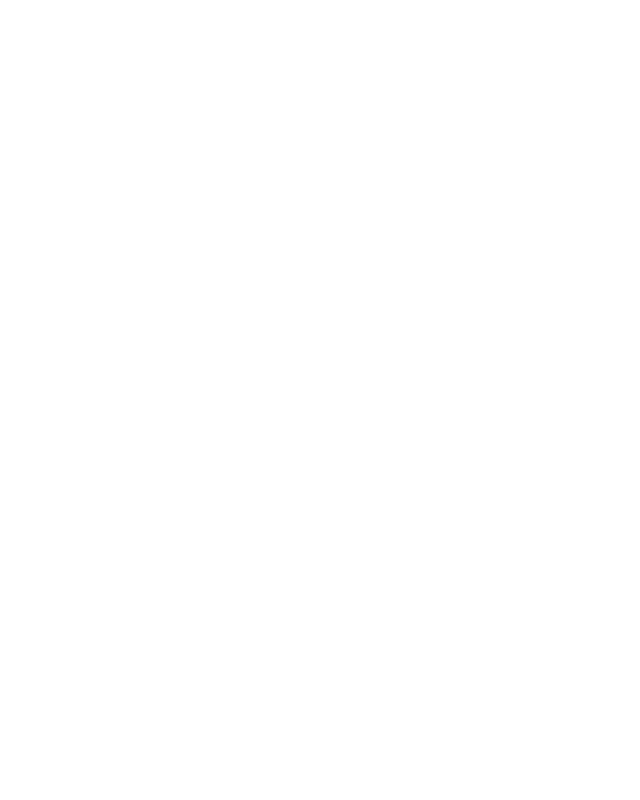
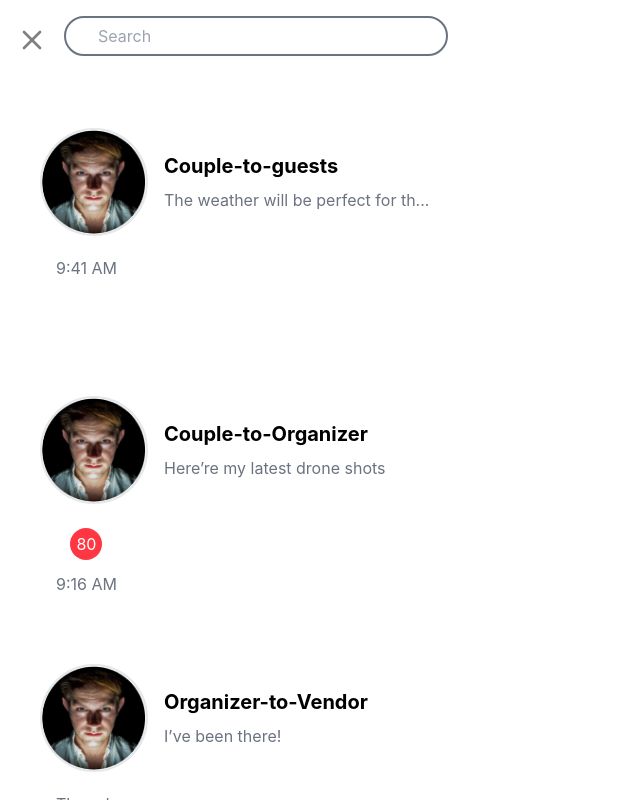
Before and after one commit to Omeshcoding/moodboard, a React (Vite) app in the folder moodboard/: page /chat in a window 1280 px wide. Before the commit this address had no page. Shown: the whole page, without its empty margins (0-640 px from the left). Built offline with nearby package versions, Linux system fonts and the light colour scheme; a web font is replaced by a local one.

Commit message:
Completed the Sidebar UI of the chat page, added some design changes to the dashboard

```diff
--- a/moodboard/pages/DashBoard.jsx
+++ b/moodboard/pages/DashBoard.jsx
@@ -18,7 +18,7 @@
     <SquareUserRound size={32} />,
   ];
   return (
-    <section className="bg-zinc-900 h-[100%]">
+    <section className="bg-gradient-to-tr  to-red-800 from-[#DC897C] self-stretch  h-[100%]">
       <Navbar navlinks={navlinks} />
       <Overview />
       <ChannelCard />
--- a/moodboard/src/App.jsx
+++ b/moodboard/src/App.jsx
@@ -7,6 +7,7 @@
 import OnBoarding from '../pages/OnBoarding';
 import CreateProfile from '../pages/CreateProfile';
 import DashBoard from '../pages/DashBoard';
+import Chat from './components/Chat/Chat';
 
 function App() {
   return (
@@ -20,6 +21,7 @@
           <Route path="/onboarding" element={<OnBoarding />}></Route>
           <Route path="/createprofile" element={<CreateProfile />}></Route>
           <Route path="/dashboard" element={<DashBoard />}></Route>
+          <Route path="/chat" element={<Chat />}></Route>
           <Route path="/login" element={<Login />}></Route>
         </Routes>
       </BrowserRouter>
--- /dev/null
+++ b/moodboard/src/components/Chat/Chat.jsx
@@ -0,0 +1,61 @@
+import { X } from 'lucide-react';
+import SingleMessage from './SingleMessage';
+
+const Chat = () => {
+  const messages = [
+    {
+      title: 'Couple-to-guests',
+      desc: 'The weather will be perfect for th...',
+      time: '9:41 AM',
+      notification: '0',
+    },
+    {
+      title: 'Couple-to-Organizer',
+      desc: 'Here’re my latest drone shots',
+      time: '9:16 AM',
+      notification: '80',
+    },
+    {
+      title: 'Organizer-to-Vendor',
+      desc: 'I’ve been there!',
+      time: 'Thursday',
+      notification: '0',
+    },
+    {
+      title: 'Couple-to-Guests',
+      desc: 'Next time it’s my turn!',
+      time: '12/22/21',
+      notification: '0',
+    },
+  ];
+
+  return (
+    <article className="    text-center h-[100vh] w-full flex overflow-y-scroll">
+      <aside className=" w-[40%] h-[100vh] overflow-y-scroll pt-4 px-4 flex flex-col gap-8 text-white ">
+        <div className=" flex h-12 gap-4 w-full">
+          <span className="mt-2">
+            <X color="gray" size="2rem" />{' '}
+          </span>
+          <input
+            type="text"
+            placeholder="Search"
+            className="text-black bg-white border-2 border-gray-500 rounded-full w-[80%] pl-8"
+          />
+        </div>
+        <div className="w-full">
+          {messages.map((item, index) => (
+            <SingleMessage
+              key={index}
+              title={item.title}
+              desc={item.desc}
+              time={item.time}
+              notification={item.notification}
+            />
+          ))}
+        </div>
+      </aside>
+    </article>
+  );
+};
+
+export default Chat;
--- /dev/null
+++ b/moodboard/src/components/Chat/SingleMessage.jsx
@@ -0,0 +1,33 @@
+/* eslint-disable react/prop-types */
+const SingleMessage = ({ title, desc, time, notification }) => {
+  return (
+    <div className="relative flex justify-center  sm:justify-between  p-6 bg-white text-gray-500 my-2 md:my-4 rounded-md sm:items-center flex-wrap gap-4 hover:bg-[#DBDDE1]">
+      <div className="flex flex-wrap  justify-center sm:justify-start items-center">
+        <img
+          src="/Avatar.png"
+          height={100}
+          width={108}
+          alt="profileimage"
+          className=" rounded-full border-2 border-darkerGray"
+        />
+        <div className="text-center sm:text-left sm:ml-4 text-[16px] text-darkGray">
+          <p className="text-xl text-black font-bold mb-2">{title}</p>
+          <p className="">{desc}</p>
+        </div>
+      </div>
+      <div className="flex flex-col h-20">
+        {notification > 0 && (
+          <p className="   w-8 h-8 text-center pt-1 mx-auto my-2   bg-[#FF3742] text-white rounded-full">
+            {notification}
+          </p>
+        )}
+
+        <p className=" py-1 px-4 rounded-sm flex flex-end items-end gap-1 text-darkerGray">
+          {time}
+        </p>
+      </div>
+    </div>
+  );
+};
+
+export default SingleMessage;
--- a/moodboard/src/components/dashboard/ChannelCard.jsx
+++ b/moodboard/src/components/dashboard/ChannelCard.jsx
@@ -24,7 +24,7 @@
         {channelData.map((item, index) => {
           return (
             <div
-              className="bg-white drop-shadow-md max-md:w-[100%] w-[48%] px-4 py-6 rounded-md"
+              className="bg-[#D6D5C9] drop-shadow-md max-md:w-[100%] w-[48%] px-4 py-6 rounded-md"
               key={index}
             >
               <p className="title font-bold">{item.title} </p>
--- a/moodboard/src/components/dashboard/VendorDirectory.jsx
+++ b/moodboard/src/components/dashboard/VendorDirectory.jsx
@@ -37,7 +37,7 @@
         {vendorData.map((item, index) => {
           return (
             <div
-              className="relative bg-white gap-2 flex flex-col  drop-shadow-md max-md:w-[100%]  max-lg:w-[51%] w-[31%] px-4 py-6 rounded-md"
+              className="relative bg-[#D6D5C9] gap-2 flex flex-col  drop-shadow-md max-md:w-[100%]  max-lg:w-[51%] w-[31%] px-4 py-6 rounded-md"
               key={index}
             >
               <p className="title font-bold">{item.title} </p>
--- a/moodboard/src/index.css
+++ b/moodboard/src/index.css
@@ -88,10 +88,10 @@
 /* Dashboard-Overview */
 
 .overview {
-  @apply sm:w-[70%] mx-auto bg-white mt-16 py-8 px-6 shadow-sm  drop-shadow-md h-auto rounded-md;
+  @apply sm:w-[70%] mx-auto bg-[#770C15] mt-16 py-8 px-6 shadow-sm  drop-shadow-md h-auto rounded-md;
 }
 .overview-title {
-  @apply text-xl font-semibold max-md:text-center;
+  @apply text-2xl text-white font-semibold max-md:text-center;
 }
 
 /* card */
```
Also changed, not shown: moodboard/public/Avatar.png (added).
